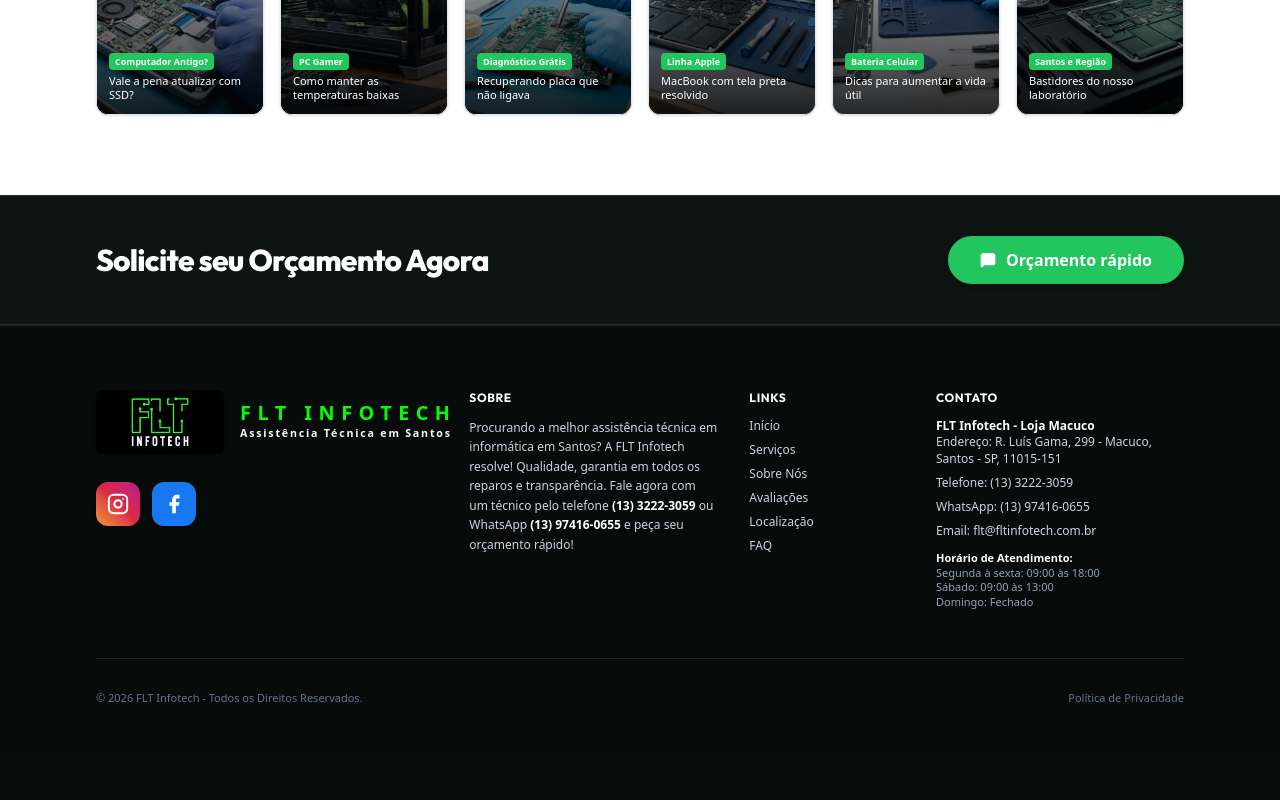
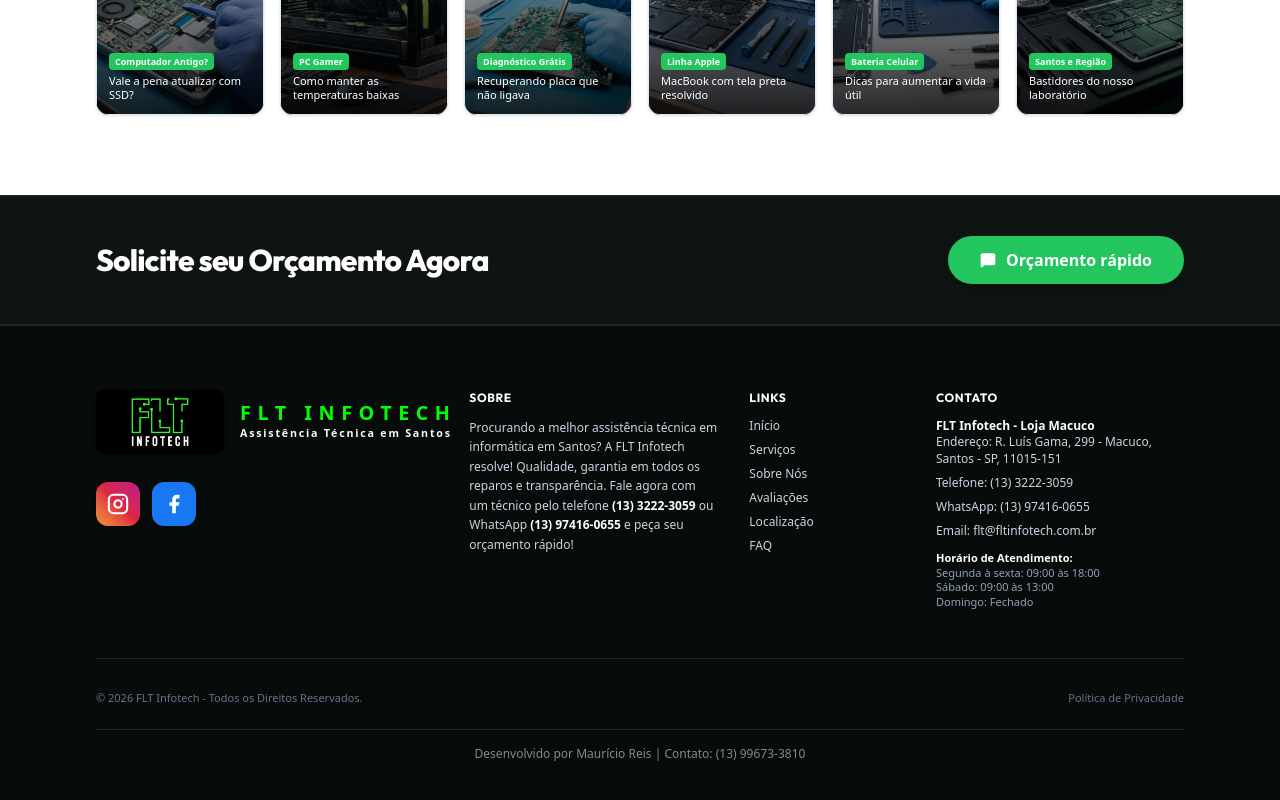
Before and after one commit to Mauricio1325/site-flt-infotech-1, a React (Vite) app: page / in a window 1280 px wide. Shown: the part 7724-8524 px from the top of the page. Before the commit the page ends 8477 px from the top, so only its background shows below. Built offline with nearby package versions, Linux system fonts and the light colour scheme.

Commit message:
feat: adicionar rodape com assinatura e contato whatsapp

```diff
--- a/src/components/Footer.tsx
+++ b/src/components/Footer.tsx
@@ -12,7 +12,7 @@ import { BrandLogoText } from './BrandLogoText';
 
 export const Footer: React.FC = () => {
   return (
-    <footer className="bg-[#070b09] text-slate-400 text-xs pt-16 pb-12 border-t border-white/10">
+    <footer className="bg-[#070b09] text-slate-400 text-xs pt-16 pb-16 sm:pb-10 border-t border-white/10">
       <div className="max-w-6xl mx-auto px-4 sm:px-6 lg:px-8">
 
         <div className="grid grid-cols-1 md:grid-cols-12 gap-8 pb-12 border-b border-white/10">
@@ -116,6 +116,21 @@ export const Footer: React.FC = () => {
           </a>
         </div>
 
+        {/* Rodapé - Assinatura do Desenvolvedor */}
+        <div className="border-t border-white/10 mt-6 py-[15px] text-center text-[12px] text-[#888888]">
+          <p className="m-0 leading-normal">
+            Desenvolvido por Maurício Reis |{' '}
+            <a
+              href="https://wa.me/5513996733810"
+              target="_blank"
+              rel="noopener noreferrer"
+              className="text-[#888888] hover:text-slate-200 transition-colors underline-offset-2 hover:underline"
+            >
+              Contato: (13) 99673-3810
+            </a>
+          </p>
+        </div>
+
       </div>
     </footer>
   );
```
